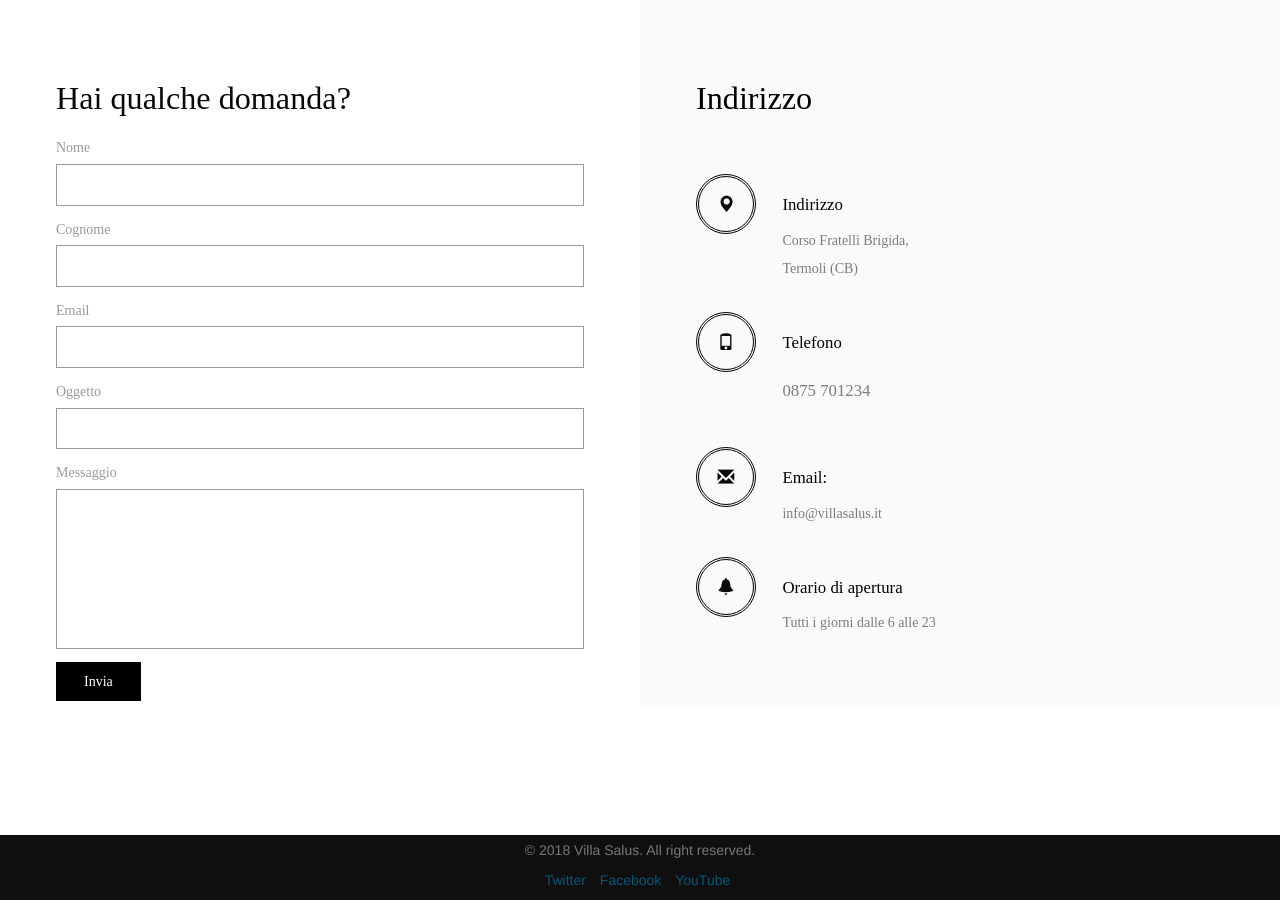
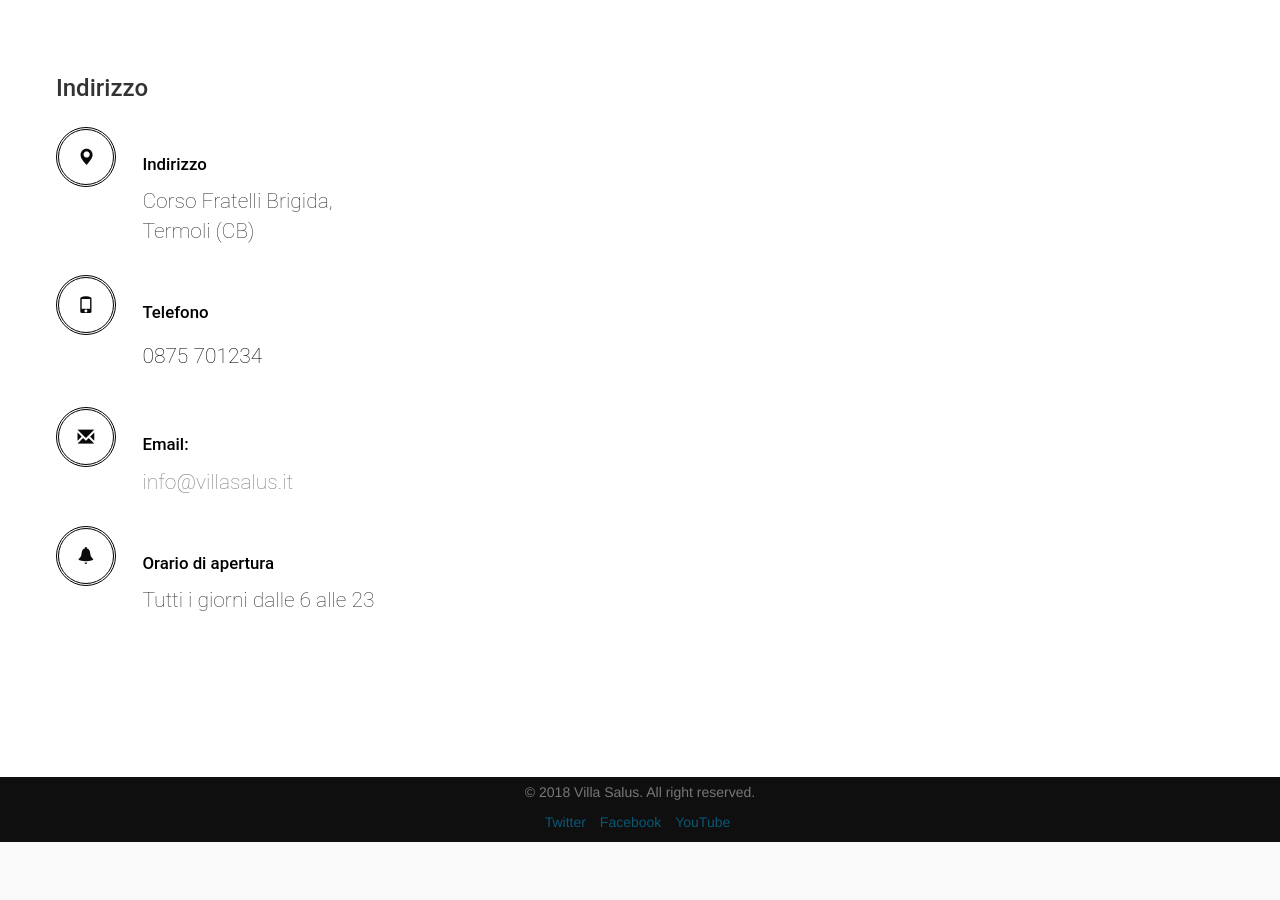
Before and after one commit to giovannidicampli/spa, a PHP site: page /contatti.php in a window 1280 px wide. Shown: the part 550-1450 px from the top of the page. After the commit the page ends 1392 px from the top, so only its background shows below. Run offline with PHP 8.4, Linux system fonts and the light colour scheme; some libraries are stand-ins or nearby versions.

Commit message:
Eliminata la gina "struttura". Modificato font. Aggiunto "Registrati" nella navbar. Eliminato "recupera pass" dalla login. Aggiustare upload di immagini.

```diff
--- a/Functions/logout.php
+++ b/Functions/logout.php
@@ -3,4 +3,4 @@
 session_start();
 session_unset();
 session_destroy();
-header("Location: ../index.php");
+header("Location: ../loginPage.php");
--- a/bootstrap-3.3.7-dist/css/style.css
+++ b/bootstrap-3.3.7-dist/css/style.css
@@ -6,7 +6,7 @@
     font-size: 4em;
     color: #000000;
     text-align: center;
-    font-family: 'Lora', serif;
+    font-family: " Roboto", Helvetica, Arial, sans-serif;
     margin: 0 0 1em;
 }
 
@@ -32,7 +32,7 @@ section.two {
     font-size: 2.3em;
     color: rgba(0, 0, 0, 0.97);
     line-height: 1.4em;
-    font-family: 'Lora', serif;
+    font-family: "Roboto", Helvetica, Arial, sans-serif;
 }
 
 .contact-top div {
@@ -95,7 +95,7 @@ section.two {
     font-size: 2.3em;
     color: #000000;
     line-height: 1.4em;
-    font-family: 'Lora', serif;
+    font-family: "Roboto", Helvetica, Arial, sans-serif;
 }
 
 .contact-left p {
@@ -131,7 +131,7 @@ section.two {
     font-size: 1.2em;
     color: #000;
     line-height: 1.4em;
-    font-family: 'Lora', serif;
+    font-family: "Roboto", Helvetica, Arial, sans-serif;
 }
 
 .address1 p {
--- a/contatti.php
+++ b/contatti.php
@@ -12,11 +12,11 @@
 <body>
 
 <?php
-$selector = 3;
+$selector = 2;
 include 'nav.php';
 ?>
 
-<div class="jumbotron" style="font-family: 'Lora', serif; background-color: #FFFFFF">
+<div class="jumbotron" style="background-color: #FFFFFF">
     <div class="container text-center">
 
         <h1>Dove Siamo</h1>
@@ -26,33 +26,9 @@ include 'nav.php';
         </div>
     </div>
     <div class="contact-form">
-        <div class="col-md-6 contact-top">
-            <h2>Hai qualche domanda?</h2>
-            <form>
-                <div>
-                    <span>Nome </span>
-                    <input type="text" value="">
-                </div>
-                <div>
-                    <span>Cognome </span>
-                    <input type="text" value="">
-                </div>
-                <div>
-                    <span>Email </span>
-                    <input type="text" value="">
-                </div>
-                <div>
-                    <span>Oggetto</span>
-                    <input type="text" value="">
-                </div>
-                <div>
-                    <span>Messaggio</span>
-                    <textarea> </textarea>
-                </div>
-                <input type="submit" value="Invia">
-            </form>
-        </div>
-        <div class="col-md-6 contact-left">
+
+        <div class="col-md-6 contact-top" style="font-family: Roboto, Helvetica, Arial, sans-serif">
+
             <h3>Indirizzo </h3>
 
             <div class="address">
--- a/editPrezzi.php
+++ b/editPrezzi.php
@@ -18,7 +18,7 @@ if ( $is_authorized ) {
     <body>
 
     <?php
-    $selector = 5;
+    $selector = 4;
     include 'nav.php';
     ?>
     <br><br><br>
--- a/formRegistrazione.php
+++ b/formRegistrazione.php
@@ -26,7 +26,7 @@
 <body>
 
 <?php
-$selector = 7;
+$selector = 6;
 include 'nav.php';
 ?>
 
--- a/homePageAdmin.php
+++ b/homePageAdmin.php
@@ -27,7 +27,7 @@
 <body>
 
 <?php
-$selector = 4;
+$selector = 3;
 include 'nav.php';
 ?>
 
--- a/homePageUser.php
+++ b/homePageUser.php
@@ -27,7 +27,7 @@
 <body>
 
 <?php
-$selector = 6;
+$selector = 5;
 include 'nav.php';
 ?>
 
--- a/index.php
+++ b/index.php
@@ -70,8 +70,7 @@
 </div>
 
 <!--Jumbotron-->
-<div class="jumbotron" style="background: #d3c1a7; font-family: " Roboto
-", Helvetica, Arial, sans-serif>
+<div class="jumbotron" style="background: #d3c1a7; font-family: " Roboto", Helvetica, Arial, sans-serif>
 <div class="container text-center">
     <h1>Benvenuto in Villa Salus</h1>
     <p>Il vostro SPA Resort in Molise ispirato dalla forza del mare.</p>
--- a/nav.php
+++ b/nav.php
@@ -25,20 +25,19 @@ $print_class = 'class="active"';
         <div class="collapse navbar-collapse" id="myNavbar">
             <ul class="nav navbar-nav">
                 <li <?= ($selector == 0) ? $print_class : '' ?> ><a href="index.php">Home</a></li>
-                <li <?= ($selector == 1) ? $print_class : '' ?>><a href="struttura.php">Struttura</a></li>
-                <li <?= ($selector == 2) ? $print_class : '' ?>><a href="prezzi.php">Prezzi e Pacchetti</a></li>
-                <li <?= ($selector == 3) ? $print_class : '' ?>><a href="contatti.php">Contatti</a></li>
+                <li <?= ($selector == 1) ? $print_class : '' ?>><a href="prezzi.php">Prezzi e Pacchetti</a></li>
+                <li <?= ($selector == 2) ? $print_class : '' ?>><a href="contatti.php">Contatti</a></li>
                 <?php
                 if ( $is_authorized ) {
                     ?>
-                    <li <?= ($selector == 4) ? $print_class : '' ?>><a href="homePageAdmin.php">Profilo Admin</a></li>
-                    <li <?= ($selector == 5) ? $print_class : '' ?>><a href="editPrezzi.php">Modifica prezzi e
+                    <li <?= ($selector == 3) ? $print_class : '' ?>><a href="homePageAdmin.php">Profilo Admin</a></li>
+                    <li <?= ($selector == 4) ? $print_class : '' ?>><a href="editPrezzi.php">Modifica prezzi e
                             pacchetti</a></li>
                     <?php
                 }
                 if ( $is_logged && !$is_authorized ) {
                     ?>
-                    <li <?= ($selector == 6) ? $print_class : '' ?>><a href="homePageUser.php">Profilo</a></li>
+                    <li <?= ($selector == 5) ? $print_class : '' ?>><a href="homePageUser.php">Profilo</a></li>
                     <?php
                 }
                 ?>
@@ -54,6 +53,7 @@ $print_class = 'class="active"';
             } else {
                 ?>
                 <ul class="nav navbar-nav navbar-right">
+                    <li <?= ($selector == 6) ? $print_class : '' ?>><a href="formRegistrazione.php">Registrati</a></li>
                     <li <?= ($selector == 7) ? $print_class : '' ?>><a href="loginPage.php">Login</a></li>
                 </ul>
                 <?php
--- a/prezzi.php
+++ b/prezzi.php
@@ -14,7 +14,7 @@
 ">
 
 <?php
-$selector = 2;
+$selector = 1;
 include 'nav.php';
 ?>
 
```
Also changed, not shown: loginPage.php (+8 -19 lines), struttura.php (deleted, +0 -32 lines).
